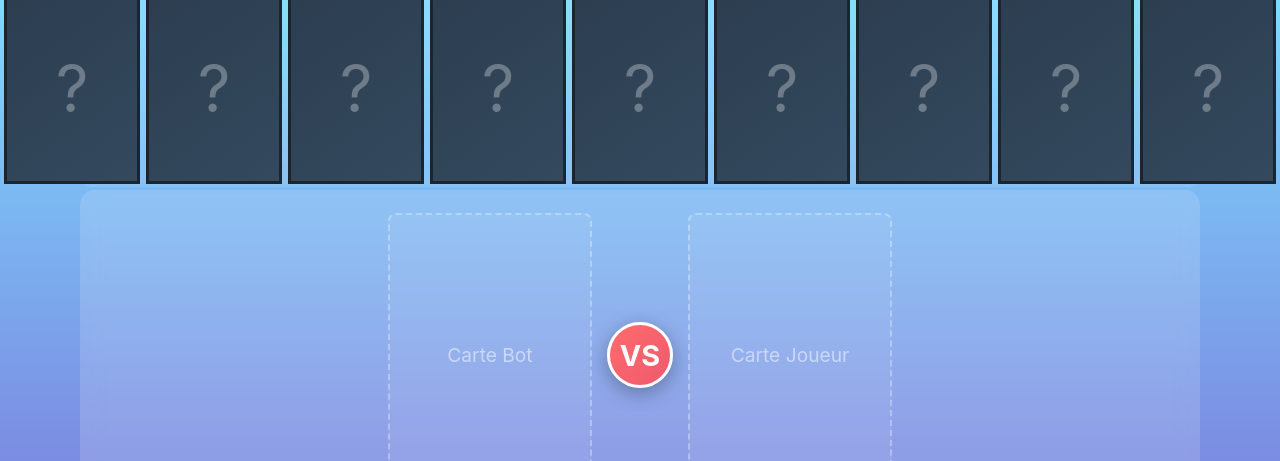
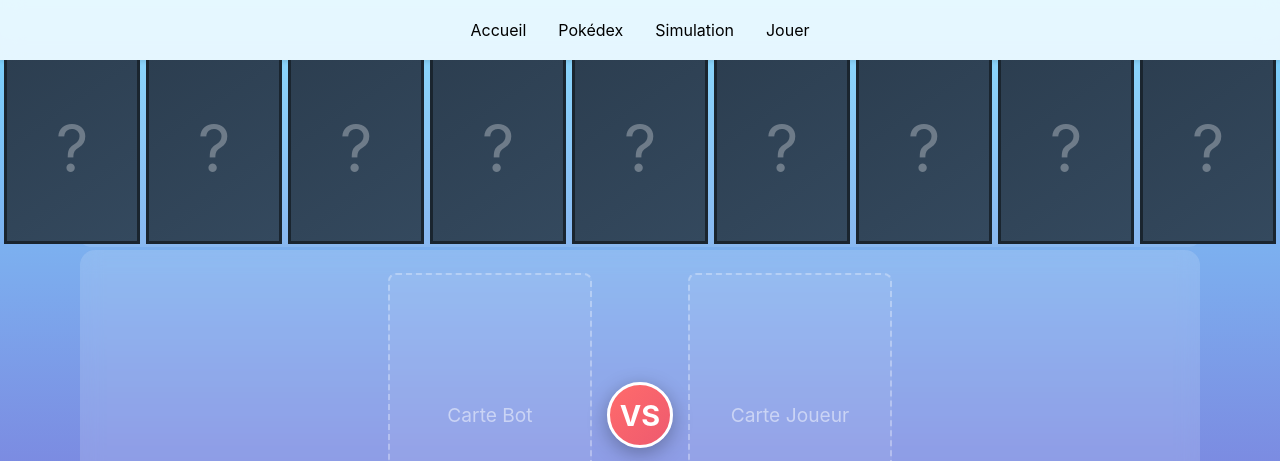
Before and after one commit to Luiginir/pokemon, a plain HTML site: page game.html in a window 1280 px wide. Shown: the top 461 px of the page. Drawn offline with Linux system fonts and the light colour scheme.

Commit message:
iygugvbkgvkjlhk

```diff
--- a/assets/css/styles.css
+++ b/assets/css/styles.css
@@ -1,5 +1,10 @@
 *{
     font-family: Inter, sans-serif;
+}
+
+a {
+    text-decoration: none;
+    color: inherit;
 }
 
 body {
@@ -10,9 +15,43 @@ body {
     bottom: 0;
 }
 
-
 h1 {
     text-align: center;
     margin-top: 20px;
     font-size: 3rem;
 }
+
+header {
+
+    position: sticky;
+    top: 0;
+    background-color: rgba(255, 255, 255, 0.8);
+    backdrop-filter: blur(10px);
+    box-shadow: 0 2px 4px rgba(0, 0, 0, 0.1);
+    height: 60px;
+}
+
+nav {
+    height: 100%;
+}
+
+nav ul {
+    list-style: none;
+    display: flex;
+    justify-content: center;
+    align-items: center;
+    height: 100%;
+    margin: 0;
+    padding: 0;
+}
+
+nav ul a {
+    padding-inline: 16px;
+    padding-block: 8px;
+    border-radius: 10px;
+    color: black;
+}
+
+nav ul a:hover {
+    background-color: rgba(200, 200, 200, 0.5);
+}
--- a/game.html
+++ b/game.html
@@ -9,6 +9,16 @@
     <title>Arène Pokémon</title>
 </head>
 <body>
+    <header>
+        <nav>
+            <ul>
+                <li><a href="index.html">Accueil</a></li>
+                <li><a href="bibliotheque.html">Pokédex</a></li>
+                <li><a href="table.php">Simulation</a></li>
+                <li><a href="game.html">Jouer</a></li>
+            </ul>
+        </nav>
+    </header>
     <div class="game-container">
         <!-- Deck adversaire (en haut) -->
         <div class="bot-deck-area">
```
Also changed, not shown: bibliotheque.html (+10 -0 lines), index.html (+10 -1 lines), 1 other file.
